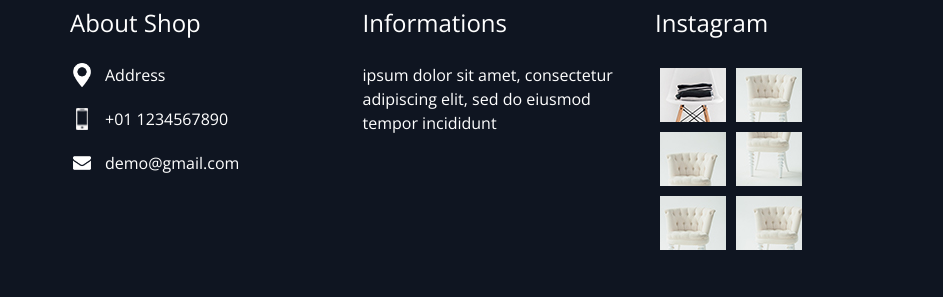
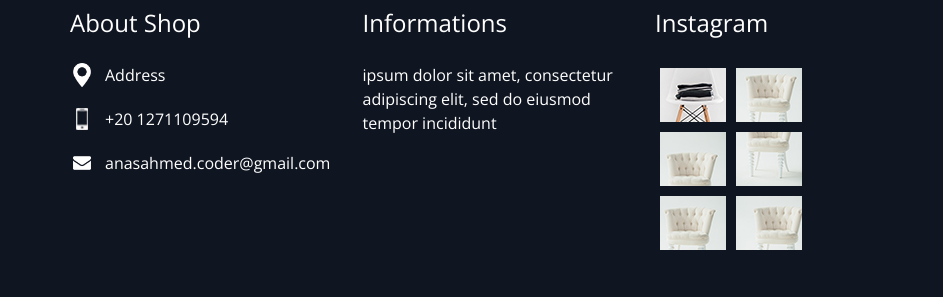
Before and after one commit to anas-coder/portfolio-4, a plain HTML site: page index.html in a window 1280 px wide. Shown: the part 4709-5006 px from the top of the page, 0-943 px from the left. Drawn offline with nearby package versions, Linux system fonts and the light colour scheme.

Commit message:
Update index.html

```diff
--- a/index.html
+++ b/index.html
@@ -713,7 +713,7 @@
                 <img src="images/telephone-white.png" width="12px" alt="">
               </div>
               <p>
-                +01 1234567890
+                +20 1271109594
               </p>
             </div>
             <div>
@@ -721,7 +721,7 @@
                 <img src="images/envelope-white.png" width="18px" alt="">
               </div>
               <p>
-                demo@gmail.com
+                anasahmed.coder@gmail.com
               </p>
             </div>
           </div>
```
